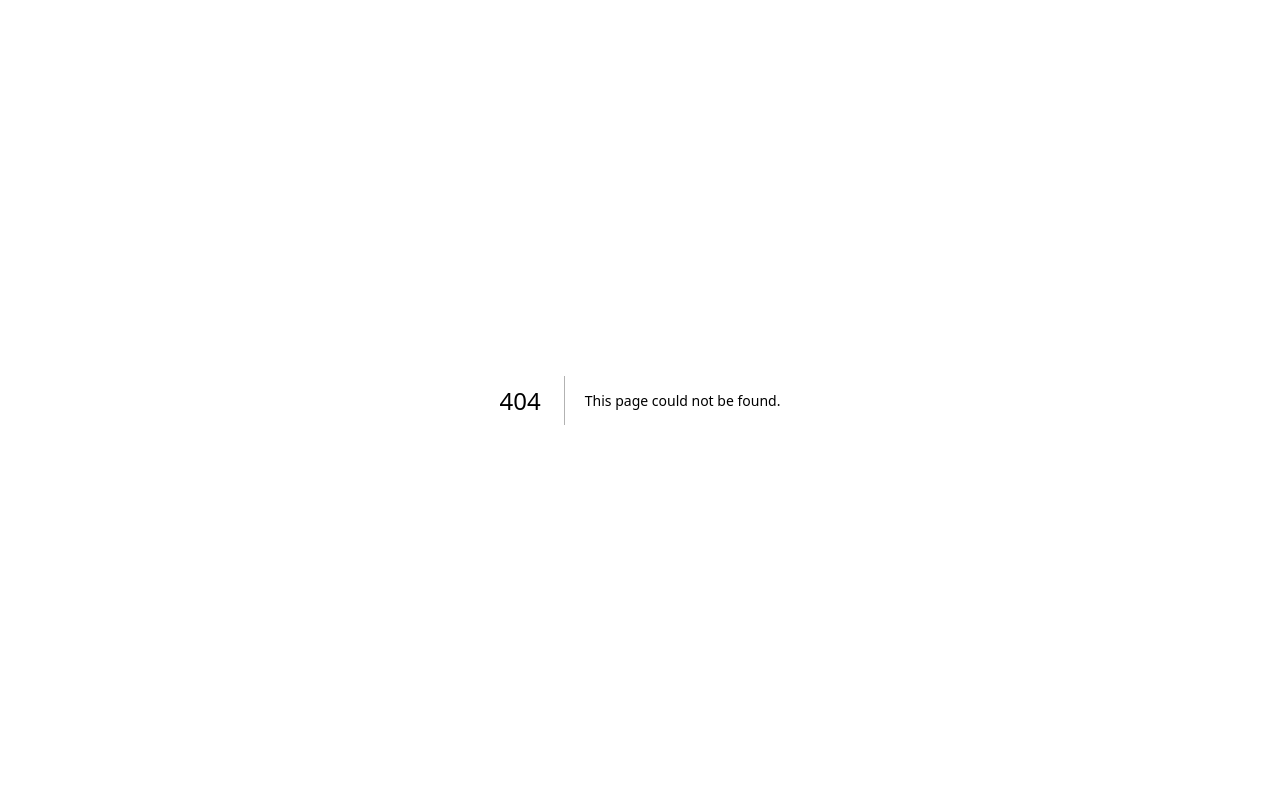
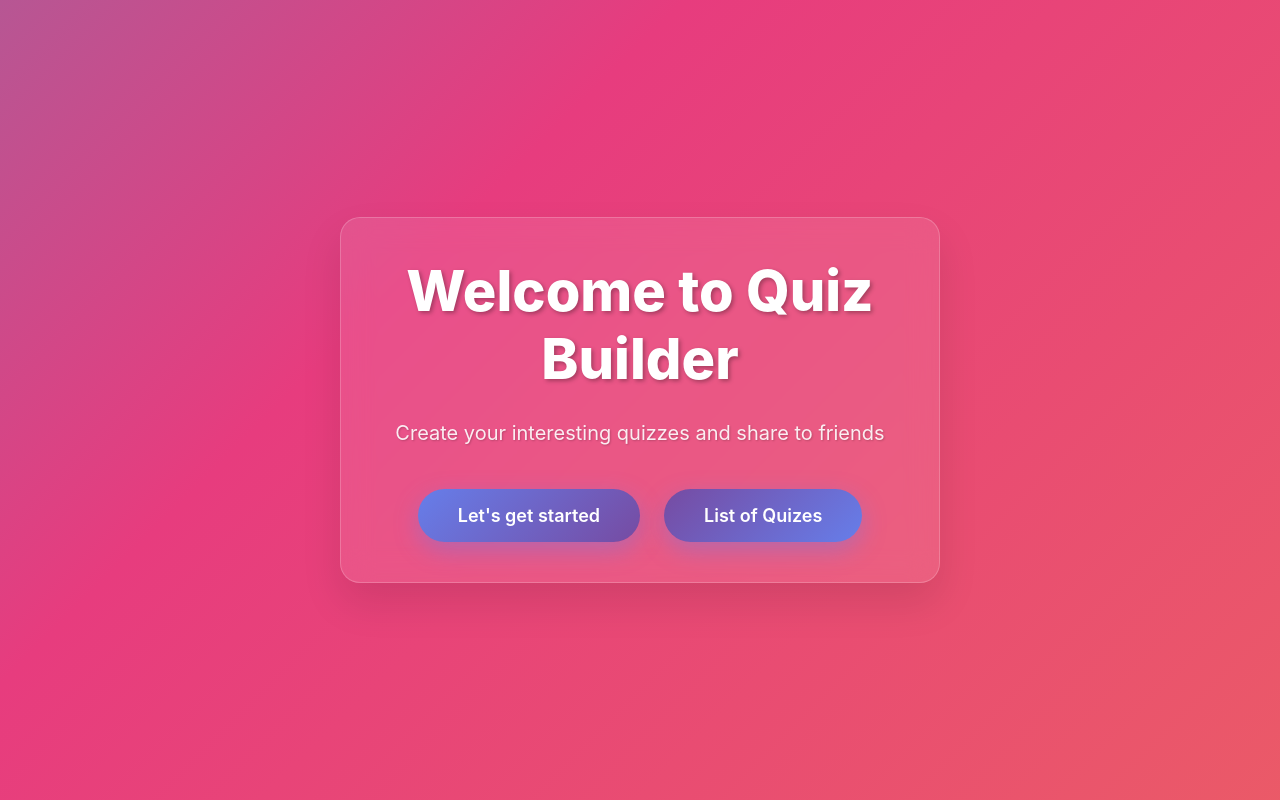
Before and after one commit to maxymus101/quiz-builder, a Next.js app in the folder frontend/: page / in a window 1280 px wide. Before the commit this address had no page. Built offline with nearby package versions, Linux system fonts and the light colour scheme.

Commit message:
basic app settings

```diff
--- a/frontend/app/globals.css
+++ b/frontend/app/globals.css
@@ -1,25 +1,17 @@
 :root {
   --background: #ffffff;
   --foreground: #171717;
-}
-
-@media (prefers-color-scheme: dark) {
-  :root {
-    --background: #0a0a0a;
-    --foreground: #ededed;
-  }
 }
 
 html,
 body {
   max-width: 100vw;
   overflow-x: hidden;
-}
-
-body {
+  font-family: -apple-system, BlinkMacSystemFont, 'Segoe UI', 'Roboto', 'Oxygen',
+    'Ubuntu', 'Cantarell', 'Fira Sans', 'Droid Sans', 'Helvetica Neue',
+    sans-serif;
   color: var(--foreground);
   background: var(--background);
-  font-family: Arial, Helvetica, sans-serif;
   -webkit-font-smoothing: antialiased;
   -moz-osx-font-smoothing: grayscale;
 }
--- /dev/null
+++ b/frontend/app/loading.tsx
@@ -0,0 +1,5 @@
+import Loader from "@/components/Loader/Loader";
+
+export default function Loading() {
+  return <Loader />;
+}
--- /dev/null
+++ b/frontend/app/not-found.tsx
@@ -0,0 +1,5 @@
+import NotFoundPage from "@/components/NotFoundPage/NotFoundPage";
+
+export default function NotFound() {
+  return <NotFoundPage code="404" />;
+}
--- /dev/null
+++ b/frontend/app/page.module.css
@@ -0,0 +1,170 @@
+.container {
+  min-height: 100vh;
+  display: flex;
+  align-items: center;
+  justify-content: center;
+  padding: 20px;
+  position: relative;
+  overflow: hidden;
+
+  background: linear-gradient(-45deg, #ee7752, #e73c7e, #23a6d5, #23d5ab);
+  background-size: 400% 400%;
+  animation: gradientShift 15s ease infinite;
+}
+
+.content {
+  text-align: center;
+  z-index: 1;
+  max-width: 600px;
+  padding: 40px;
+  background: rgba(255, 255, 255, 0.1);
+  backdrop-filter: blur(15px);
+  border-radius: 20px;
+  border: 1px solid rgba(255, 255, 255, 0.2);
+  box-shadow: 0 20px 40px rgba(0, 0, 0, 0.1);
+}
+
+.title {
+  font-size: 3.5rem;
+  font-weight: 800;
+  color: white;
+  margin: 0 0 24px 0;
+  line-height: 1.2;
+  text-shadow: 2px 2px 4px rgba(0, 0, 0, 0.3);
+}
+
+.text {
+  font-size: 1.25rem;
+  color: rgba(255, 255, 255, 0.9);
+  margin: 0 0 40px 0;
+  line-height: 1.6;
+  text-shadow: 1px 1px 2px rgba(0, 0, 0, 0.2);
+}
+
+.links_container {
+  display: flex;
+  justify-content: center;
+  gap: 24px;
+}
+
+.create_button {
+  display: inline-block;
+  background: linear-gradient(135deg, #667eea 0%, #764ba2 100%);
+  color: white;
+  padding: 16px 40px;
+  border-radius: 50px;
+  text-decoration: none;
+  font-weight: 600;
+  font-size: 1.125rem;
+  transition: all 0.3s ease;
+  box-shadow: 0 8px 25px rgba(102, 126, 234, 0.4);
+  position: relative;
+  overflow: hidden;
+  cursor: pointer;
+}
+
+.create_button::before {
+  content: '';
+  position: absolute;
+  top: 0;
+  left: -100%;
+  width: 100%;
+  height: 100%;
+  background: linear-gradient(90deg, transparent, rgba(255, 255, 255, 0.2), transparent);
+  transition: left 0.5s;
+}
+
+.create_button:hover {
+  transform: translateY(-3px);
+  box-shadow: 0 15px 35px rgba(102, 126, 234, 0.6);
+}
+
+.create_button:hover::before {
+  left: 100%;
+}
+
+.create_button:active {
+  transform: translateY(-1px);
+}
+
+.list_button {
+  display: inline-block;
+  background: linear-gradient(135deg, #764ba2 0%, #667eea 100%);
+  color: white;
+  padding: 16px 40px;
+  border-radius: 50px;
+  text-decoration: none;
+  font-weight: 600;
+  font-size: 1.125rem;
+  transition: all 0.3s ease;
+  box-shadow: 0 8px 25px rgba(102, 126, 234, 0.4);
+  position: relative;
+  overflow: hidden;
+  cursor: pointer;
+}
+
+.list_button:hover {
+  transform: translateY(-1.5px);
+  box-shadow: 0 15px 35px rgba(102, 126, 234, 0.6);
+}
+
+.list_button:hover::before {
+  left: 100%;
+}
+
+.list_button:active {
+  transform: translateY(-1px);
+}
+
+@keyframes gradientShift {
+  0% {
+    background-position: 0% 50%;
+  }
+
+  50% {
+    background-position: 100% 50%;
+  }
+
+  100% {
+    background-position: 0% 50%;
+  }
+}
+
+
+@media (max-width: 768px) {
+  .content {
+    padding: 30px 20px;
+    margin: 20px;
+  }
+
+  .title {
+    font-size: 2.5rem;
+  }
+
+  .text {
+    font-size: 1.125rem;
+  }
+
+  .create_button,
+  .list_button {
+    padding: 14px 32px;
+    font-size: 1rem;
+  }
+
+}
+
+@media (max-width: 480px) {
+  .title {
+    font-size: 2rem;
+  }
+
+  .text {
+    font-size: 1rem;
+  }
+
+  .create_button,
+  .list_button {
+    width: 100%;
+    max-width: 280px;
+  }
+}
--- /dev/null
+++ b/frontend/app/page.tsx
@@ -0,0 +1,23 @@
+import Link from "next/link";
+import styles from "./page.module.css";
+
+export default function Home() {
+  return (
+    <div className={styles.container}>
+      <div className={styles.content}>
+        <h1 className={styles.title}>Welcome to Quiz Builder</h1>
+        <p className={styles.text}>
+          Create your interesting quizzes and share to friends
+        </p>
+        <div className={styles.links_container}>
+          <Link href="/create" className={styles.create_button}>
+            Let&apos;s get started
+          </Link>
+          <Link href="/quizzes" className={styles.list_button}>
+            List of Quizes
+          </Link>
+        </div>
+      </div>
+    </div>
+  );
+}
```
